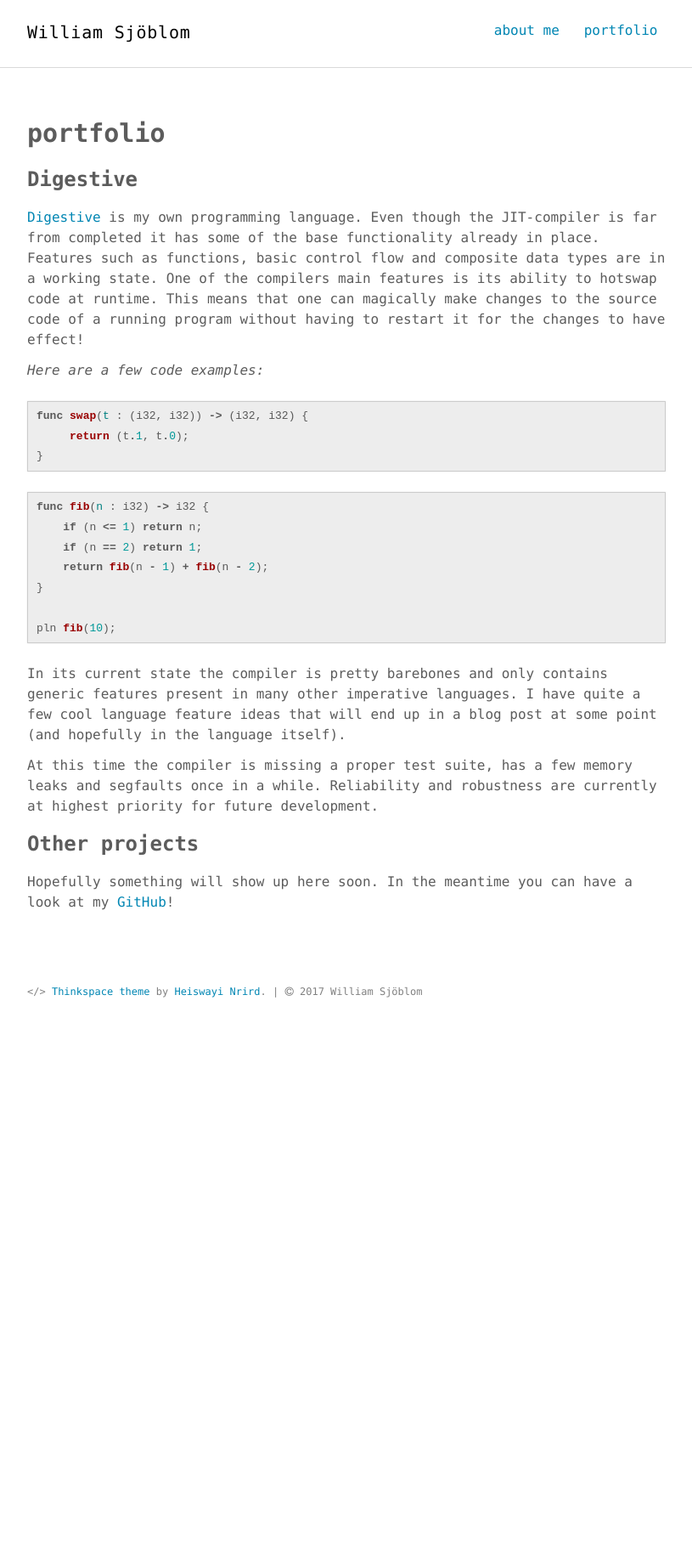
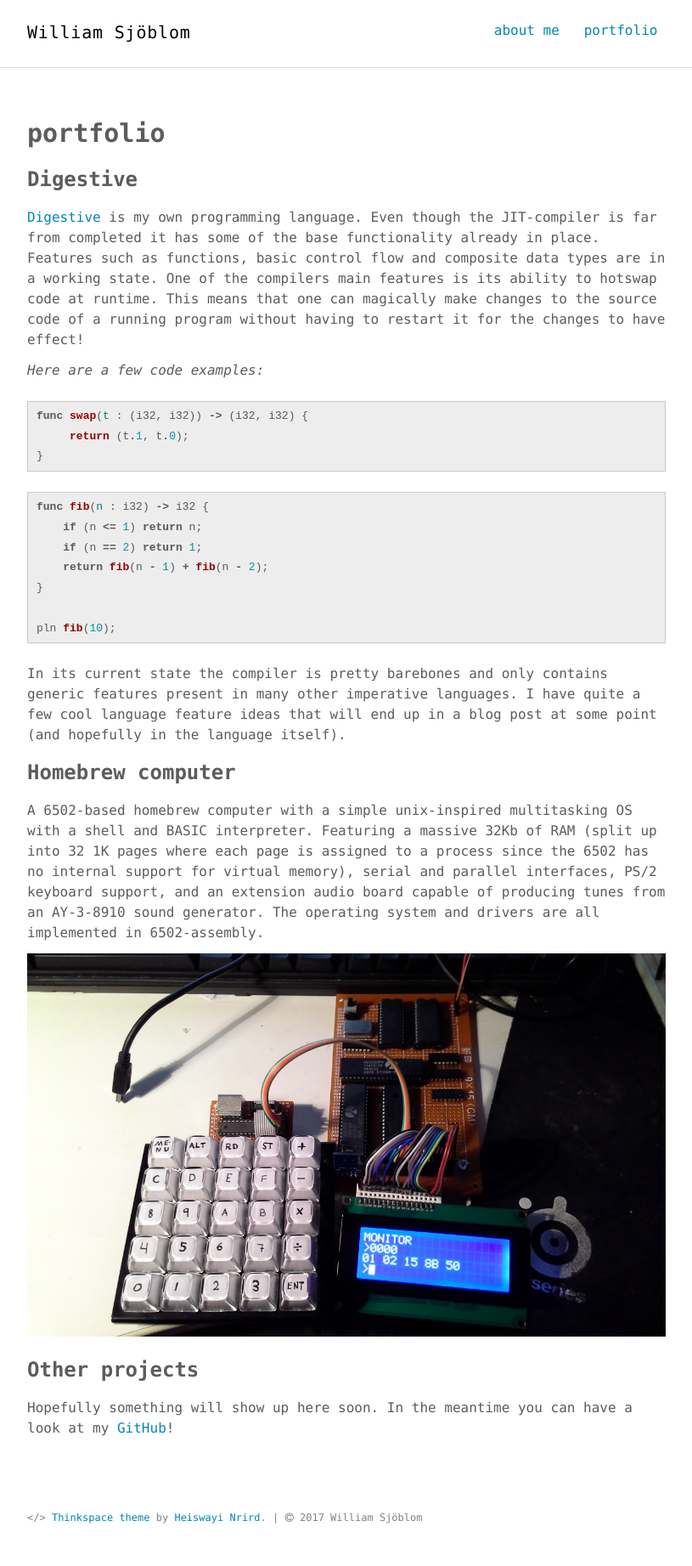
Before and after one commit to williamsjoblom/williamsjoblom.github.io, a Jekyll site: the page built from portfolio.md, in a window 1280 px wide. Shown: the whole page at 85% size, without its empty margins (232-1047 px from the left). Built offline with Jekyll 4.4.1, drawn with Linux system fonts in a browser that asks for light colours; before the commit the page ends 1224 px from its top, so only the background shows below that.

Commit message:
Added 6502 homebrew computer to portfolio

```diff
--- a/portfolio.md
+++ b/portfolio.md
@@ -26,7 +26,11 @@ pln fib(10);
 
 In its current state the compiler is pretty barebones and only contains generic features present in many other imperative languages. I have quite a few cool language feature ideas that will end up in a blog post at some point (and hopefully in the language itself).
 
-At this time the compiler is missing a proper test suite, has a few memory leaks and segfaults once in a while. Reliability and robustness are currently at highest priority for future development.
+### Homebrew computer
+A 6502-based homebrew computer with a simple unix-inspired multitasking OS with a shell and BASIC interpreter. Featuring a massive 32Kb of RAM (split up into 32 1K pages where each page is assigned to a process since the 6502 has no internal support for virtual memory), serial and parallel interfaces, PS/2 keyboard support, and an extension audio board capable of producing tunes from an AY-3-8910 sound generator. The operating system and drivers are all implemented in 6502-assembly.
+
+![](../assets/images/20150525_210636.jpg "Main board")
+
 
 ### Other projects
 Hopefully something will show up here soon. In the meantime you can have a look at my [GitHub]({{ site.author.github }})!
```
